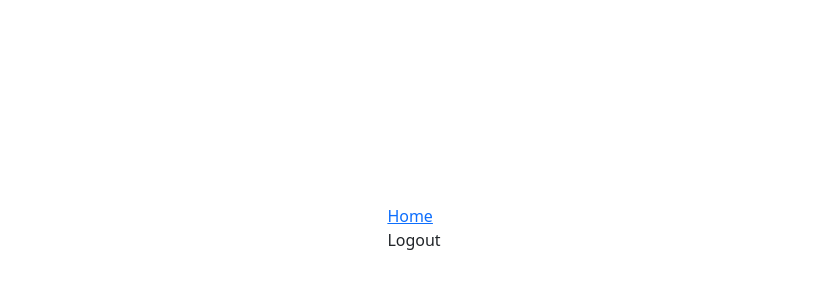
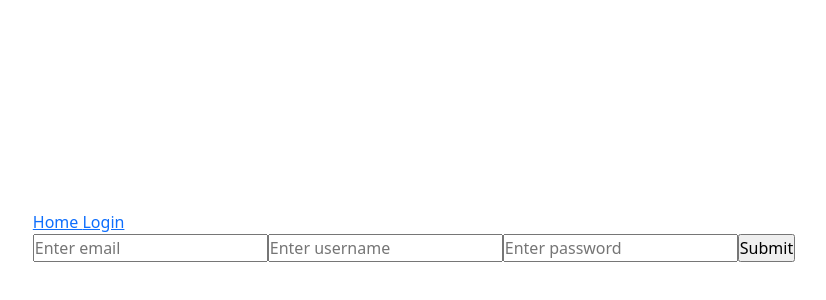
Before and after one commit to NikitaTutik/RealEstateListingsFrontend, a React (Vite) app: page /signup in a window 1280 px wide. Before the commit this address had no page. Shown: the part 164-464 px from the top of the page, without its empty margins (226-1052 px from the left). Built offline with nearby package versions, Linux system fonts and the light colour scheme.

Commit message:
sign up page/protected routes

```diff
--- a/src/App.tsx
+++ b/src/App.tsx
@@ -2,24 +2,26 @@ import "./App.css";
 import { BrowserRouter as Router, Routes, Route } from "react-router-dom";
 import AdPage from "./pages/AdPage";
 import LoginPage from "./pages/LoginPage";
+import SignUpPage from "./pages/SignUpPage";
 import Header from "./components/Header";
 import PrivateRoute from "./utils/PrivateRoute";
-import { AuthContext, AuthProvider } from "./context/AuthContext";
-import { useContext } from "react";
+import { AuthProvider } from "./context/AuthContext";
+
 
 function App() {
-  const value = useContext(AuthContext);
-  const auth = value?.auth;
 
   return (
     <Router>
       <AuthProvider>
         <Header />
         <Routes>
-          <Route path="/" element={<PrivateRoute/>}>
-            <Route Component={AdPage} path="/"/>
+          <Route path="/login" element={<PrivateRoute />}>
+            <Route Component={LoginPage} path="/login" />
           </Route>
-            <Route Component={LoginPage} path="/login" />
+          <Route path="/signup" element={<PrivateRoute />}>
+            <Route Component={SignUpPage} path="/signup" />
+          </Route>
+          <Route Component={AdPage} path="/" />
         </Routes>
       </AuthProvider>
     </Router>
--- a/src/components/Header.tsx
+++ b/src/components/Header.tsx
@@ -11,8 +11,7 @@ const Header = () => {
     <div>
       <Link to="/">Home </Link>
       {auth && auth.username}
-      {auth ? <p onClick={() => logoutUser()}> Logout</p> : <Link to="/login">Login</Link>}
-
+      {auth?.getAuth ? <p onClick={() => logoutUser()}> Logout</p> : <Link to="/login">Login</Link>}
     </div>
   );
 };
--- a/src/context/AuthContext.tsx
+++ b/src/context/AuthContext.tsx
@@ -34,7 +34,7 @@ export const AuthProvider = ({ children }: ChildrenProps) => {
   };
 
   let updateToken = async () => {
-    console.log("sdfsdf");
+
     const response = await axios.post(
       "https://real-estate-listingsapi.onrender.com/api/token/refresh/",
       { refresh: JSON.parse(localStorage.getItem("authTokens")!)?.refresh },
@@ -67,7 +67,7 @@ export const AuthProvider = ({ children }: ChildrenProps) => {
       if (auth.token) {
         updateToken();
       }
-    }, 2000);
+    }, 1000 * 60 * 4);
     return () => clearInterval(interval);
   }, [auth, loading]);
 
--- a/src/pages/LoginPage.tsx
+++ b/src/pages/LoginPage.tsx
@@ -3,6 +3,7 @@ import { AuthContext } from "../context/AuthContext";
 import axios from "axios";
 import jwt_decode from "jwt-decode";
 import { useNavigate } from "react-router-dom";
+import { Link } from "react-router-dom";
 
 const LoginPage = () => {
   const [email, setEmail] = useState("");
@@ -55,6 +56,7 @@ const LoginPage = () => {
         />
         <input type="submit" onClick={handleLogin} />
       </form>
+      <p>Create an account <Link to="/signup">Sign up</Link></p>
     </div>
   );
 };
--- /dev/null
+++ b/src/pages/SignUpPage.tsx
@@ -0,0 +1,60 @@
+import { useState } from "react";
+import axios from "axios";
+import { useNavigate } from "react-router-dom";
+
+
+const SignUpPage = () => {
+  const [email, setEmail] = useState("");
+  const [username, setUsername] = useState("");
+  const [password, setPassword] = useState("");
+  const navigate = useNavigate();
+
+  async function handleSignup(event: React.FormEvent) {
+    event.preventDefault();
+
+    const res = await axios({
+      method: "post",
+      url: "https://real-estate-listingsapi.onrender.com/api/users/",
+      data: JSON.stringify({ email, username, password }),
+      headers: { "Content-Type": "application/json" },
+    });
+
+    if (res.status === 201) {
+      navigate('/');
+    } else {
+      alert("Something went wrong " + res.status);
+    }
+  }
+
+  return (
+    <div>
+      <form>
+        <input
+          type="email"
+          name="email"
+          onChange={(e) => setEmail(e.currentTarget.value)}
+          value={email}
+          placeholder="Enter email"
+        />
+        <input
+          type="username"
+          name="username"
+          onChange={(e) => setUsername(e.currentTarget.value)}
+          value={username}
+          placeholder="Enter username"
+        />
+        <input
+          type="password"
+          name="password"
+          onChange={(e) => setPassword(e.currentTarget.value)}
+          value={password}
+          placeholder="Enter password"
+        />
+        <input type="submit" onClick={handleSignup} />
+      </form>
+    </div>
+  );
+};
+
+
+export default SignUpPage
--- a/src/utils/PrivateRoute.tsx
+++ b/src/utils/PrivateRoute.tsx
@@ -6,7 +6,8 @@ import { AuthContext } from "../context/AuthContext";
 const PrivateRoute = () => {
   const value = useContext(AuthContext);
   const auth = value?.auth;
-  return auth?.getAuth ? <Outlet /> : <Navigate to="/login" />;
+
+  return auth?.getAuth ? <Navigate to="/"/> : <Outlet /> ;
 };
 
 export default PrivateRoute;
```
Also changed, not shown: 1 other file (tests, documents, lock files or other folders).
